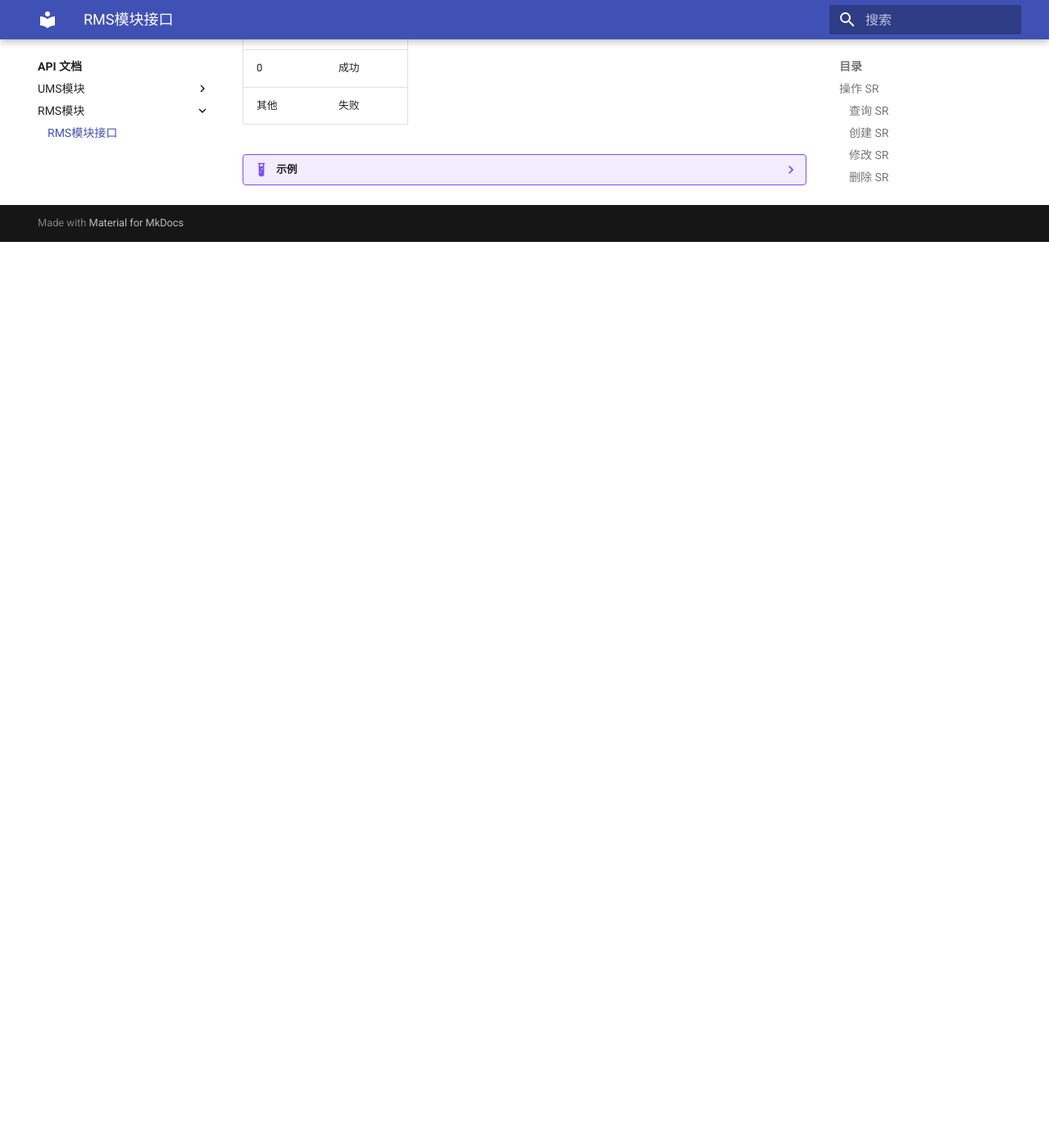
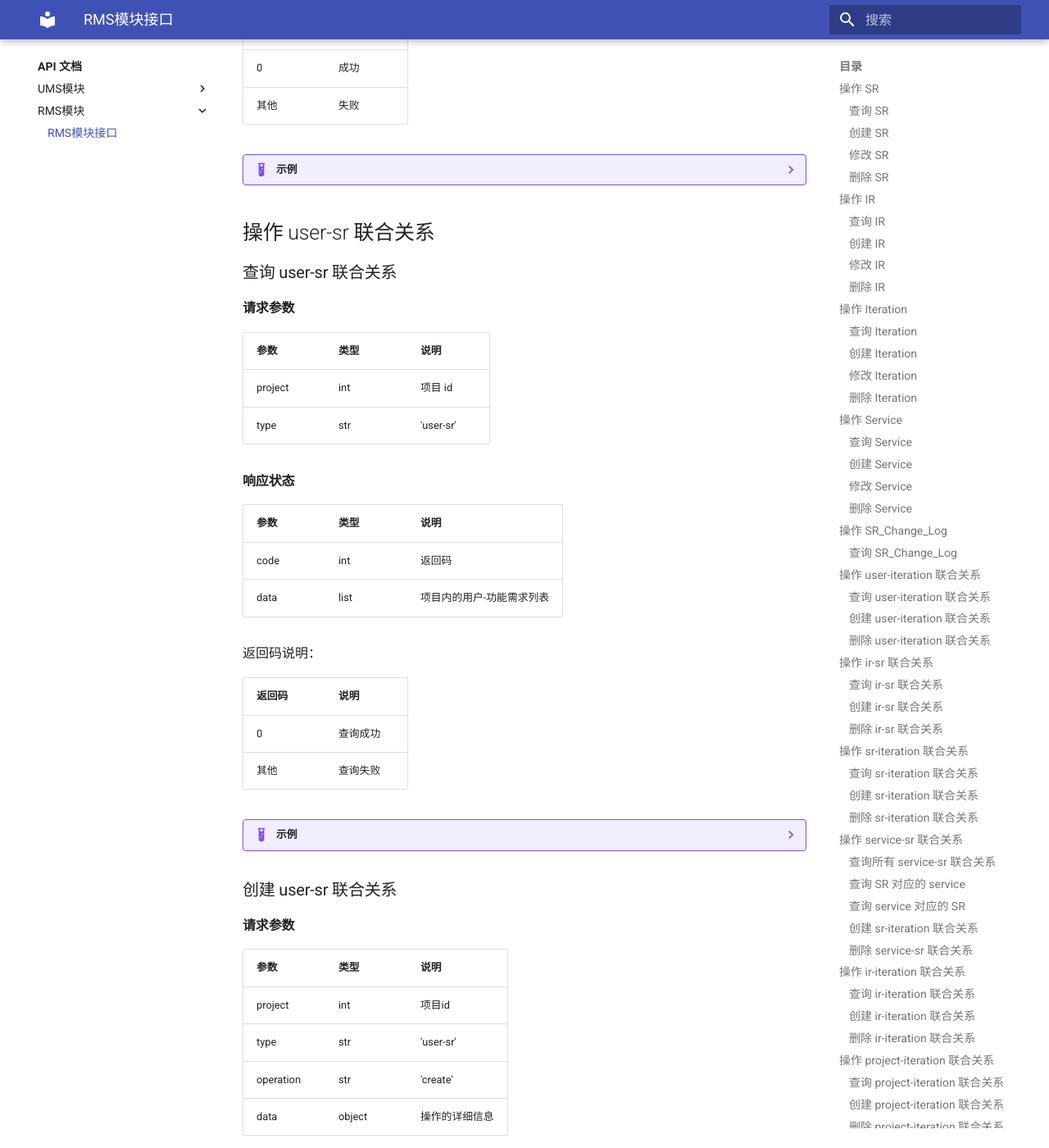
Before and after one commit to c7w/ReqMan-doc, an MkDocs documentation site: the page built from docs/api/rms/rms.md, in a window 1280 px wide and 1400 px high, scrolled down 37986 px. Shown: the whole window at 82% size. Built offline with MkDocs 1.6.1 and Material for MkDocs 9.7.7, drawn with Linux system fonts in a browser that asks for light colours; before the commit the page ends 38281 px from its top, so only the background shows below that; some of the changed text lies outside the part shown.

Commit message:
[SR.004.804.I] Create part of the docs of rms apis (#5)

````diff
--- a/docs/api/rms/rms.md
+++ b/docs/api/rms/rms.md
@@ -1890,3 +1890,152 @@ data 内容说明：
             "code": 0
         }
         ```
+
+## 操作 user-sr 联合关系
+
+### 查询 user-sr 联合关系
+
+#### 请求参数
+|参数|类型|说明|
+|-|-|-|
+|project|int|项目 id|
+|type|str|'user-sr'|
+
+#### 响应状态
+|参数|类型|说明|
+|-|-|-|
+|code|int|返回码|
+|data|list|项目内的用户-功能需求列表|
+
+返回码说明：
+
+|返回码|说明|
+|-|-|
+|0|查询成功|
+|其他|查询失败|
+
+??? example "示例"
+    === "请求"
+        ```json
+        {
+            "sessionId": "Rd8Gs0jw0jdbUeJzf7EIBwkwr7aYit74",
+            "project": 1,
+            "type":"user-sr"
+        }
+        ```
+    === "响应"
+        ```json
+        {
+            "code": 0,
+            "data":[]
+        }
+
+### 创建 user-sr 联合关系
+
+#### 请求参数
+
+|参数|类型|说明|
+|-|-|-|
+|project|int|项目id|
+|type|str|'user-sr'|
+|operation|str|'create'|
+|data|object|操作的详细信息|
+
+data 内容说明：
+
+|项目|类型|说明|
+|-|-|-|
+|updateData|object|所创建的内容|
+
+updateData 内容说明：
+
+|项目|类型|说明|
+|-|-|-|
+|userId|int|建立关系的用户的 id|
+|SRId|int|建立关系的功能需求的 id|
+
+#### 响应状态
+|参数|类型|说明|
+|-|-|-|
+|code|int|返回码|
+
+返回码说明：
+
+|返回码|说明|
+|-|-|
+|0|创建成功|
+|其他|创建失败|
+
+??? example "示例"
+    === "请求"
+        ```json
+        {
+            "sessionId": "Rd8Gs0jw0jdbUeJzf7EIBwkwr7aYit74",
+            "project": 1,
+            "type":"user-sr"，
+            "operation":"create",
+            "data":{
+                 "updateData": {
+                    "SRId":1,
+                    "userId":2
+                }
+            }
+        }
+        ```
+    === "响应"
+        ```json
+        {
+            "code": 0
+        }
+        ```
+
+### 删除 user-sr 联合关系
+
+#### 请求参数
+
+|参数|类型|说明|
+|-|-|-|
+|project|int|项目id|
+|type|str|'user-sr'|
+|operation|str|'delete'|
+|data|object|操作的详细信息|
+
+data 内容说明：
+
+|项目|类型|说明|
+|-|-|-|
+|userId|int|需要删除的关系所关联的用户的 id|
+|SRId|int|需要删除的关系所关联的功能需求的 id|
+
+#### 响应状态
+|参数|类型|说明|
+|-|-|-|
+|code|int|返回码|
+
+返回码说明：
+
+|返回码|说明|
+|-|-|
+|0|成功|
+|其他|失败|
+
+??? example "示例"
+    === "请求"
+        ```json
+        {
+            "sessionId": "Rd8Gs0jw0jdbUeJzf7EIBwkwr7aYit74",
+            "project": 1,
+            "type":"user-sr"，
+            "operation":"delete",
+            "data":{
+                 "userId":1,
+                 "SRId":2
+            }
+        }
+        ```
+    === "响应"
+        ```json
+        {
+            "code": 0
+        }
+        ```
````
